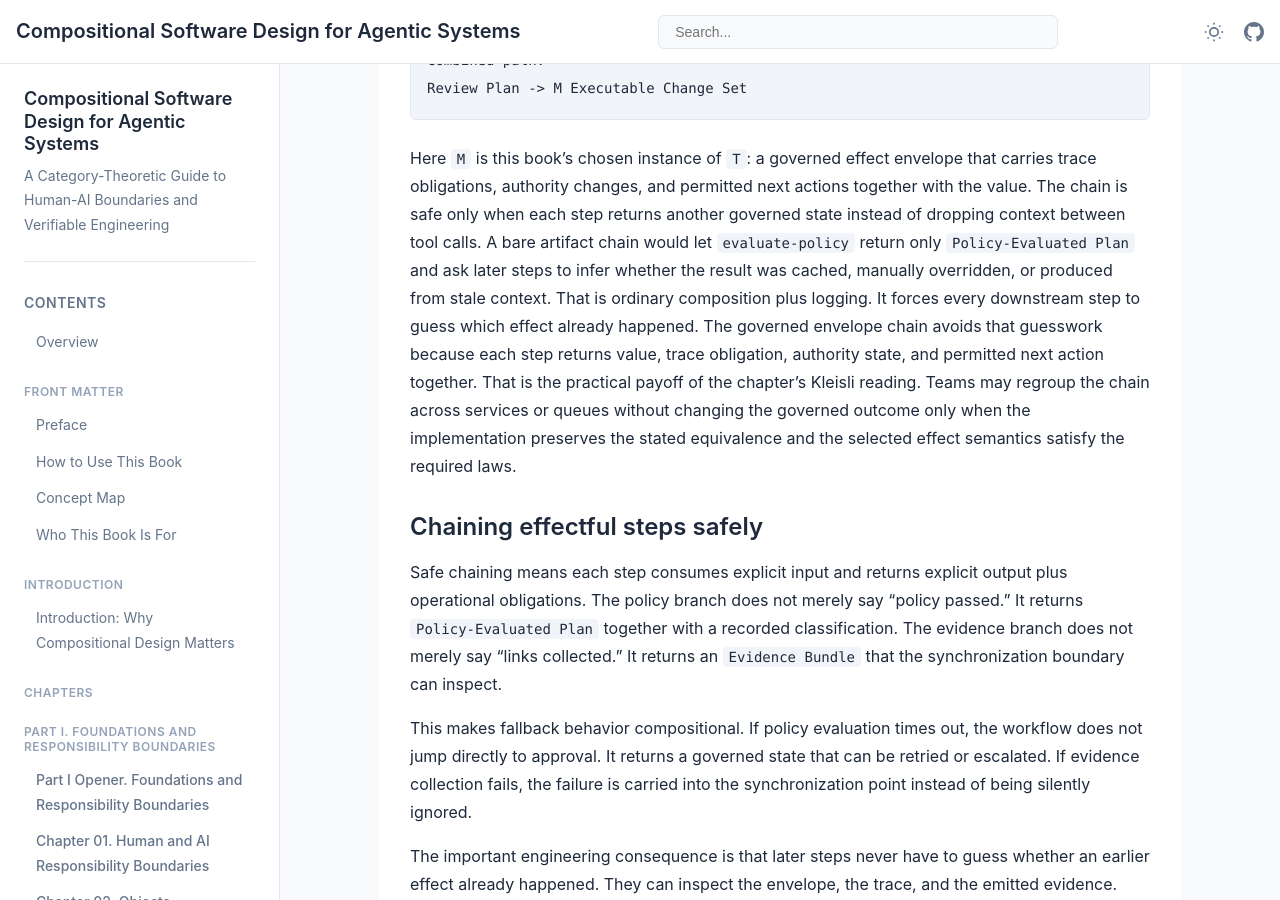
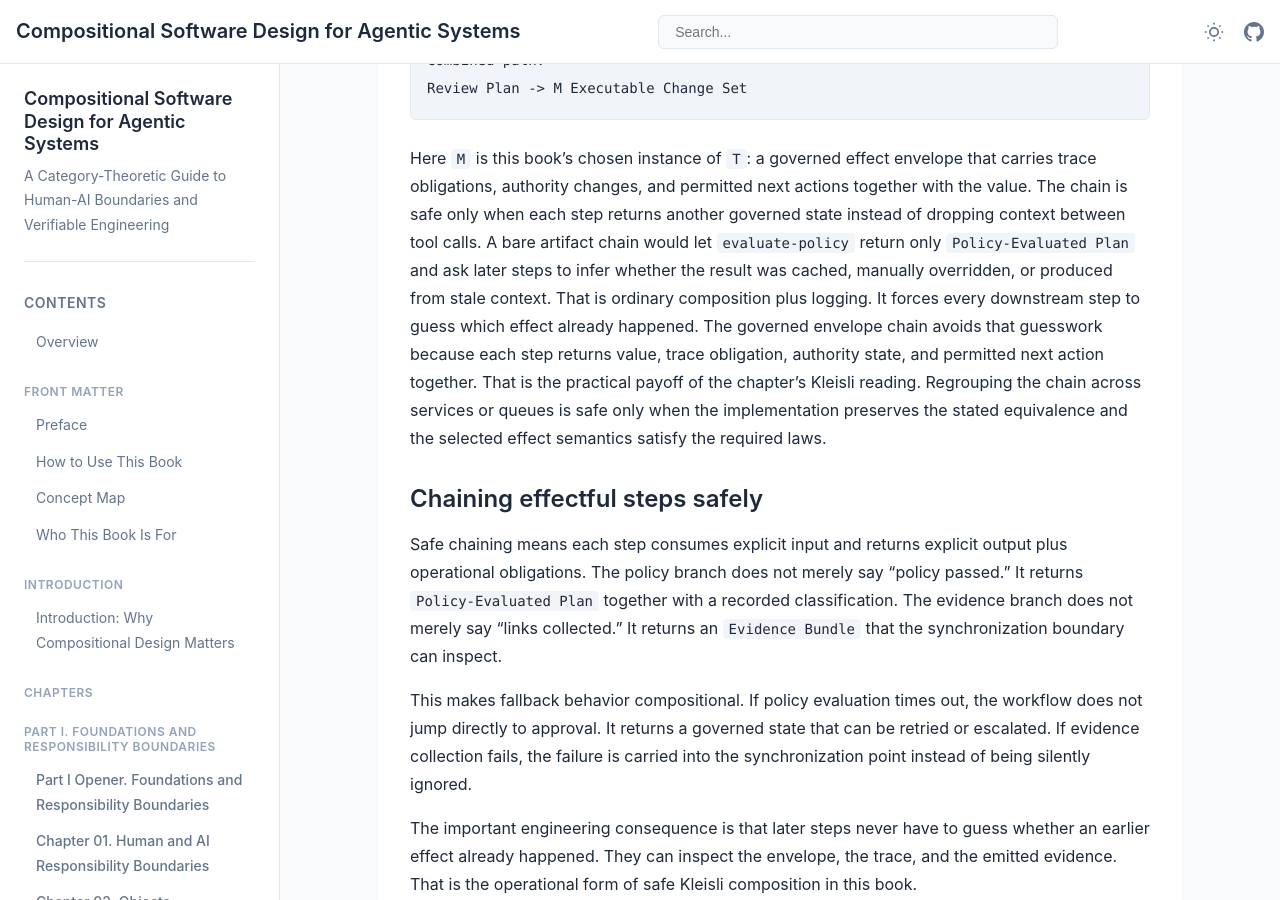
Before and after one commit to itdojp/composable-software-design-book, a Jekyll site: the page built from src/chapter-chapter09/index.md, in a window 1280 px wide and 900 px high, scrolled down 7415 px. Built offline with Jekyll 4.4.1, drawn with Linux system fonts in a browser that asks for light colours; some of the changed text lies outside the part shown.

Commit message:
docs: clarify monad scope conditions

```diff
--- a/src/chapter-chapter09/index.md
+++ b/src/chapter-chapter09/index.md
@@ -221,7 +221,7 @@ That is ordinary composition plus logging.
 It forces every downstream step to guess which effect already happened.
 The governed envelope chain avoids that guesswork because each step returns value, trace obligation, authority state, and permitted next action together.
 That is the practical payoff of the chapter's Kleisli reading.
-Teams may regroup the chain across services or queues without changing the governed outcome only when the implementation preserves the stated equivalence and the selected effect semantics satisfy the required laws.
+Regrouping the chain across services or queues is safe only when the implementation preserves the stated equivalence and the selected effect semantics satisfy the required laws.
 
 ### Chaining effectful steps safely
 
```
Also changed, not shown: other parts of src/chapter-chapter09/index.md (+1 -1 lines).
